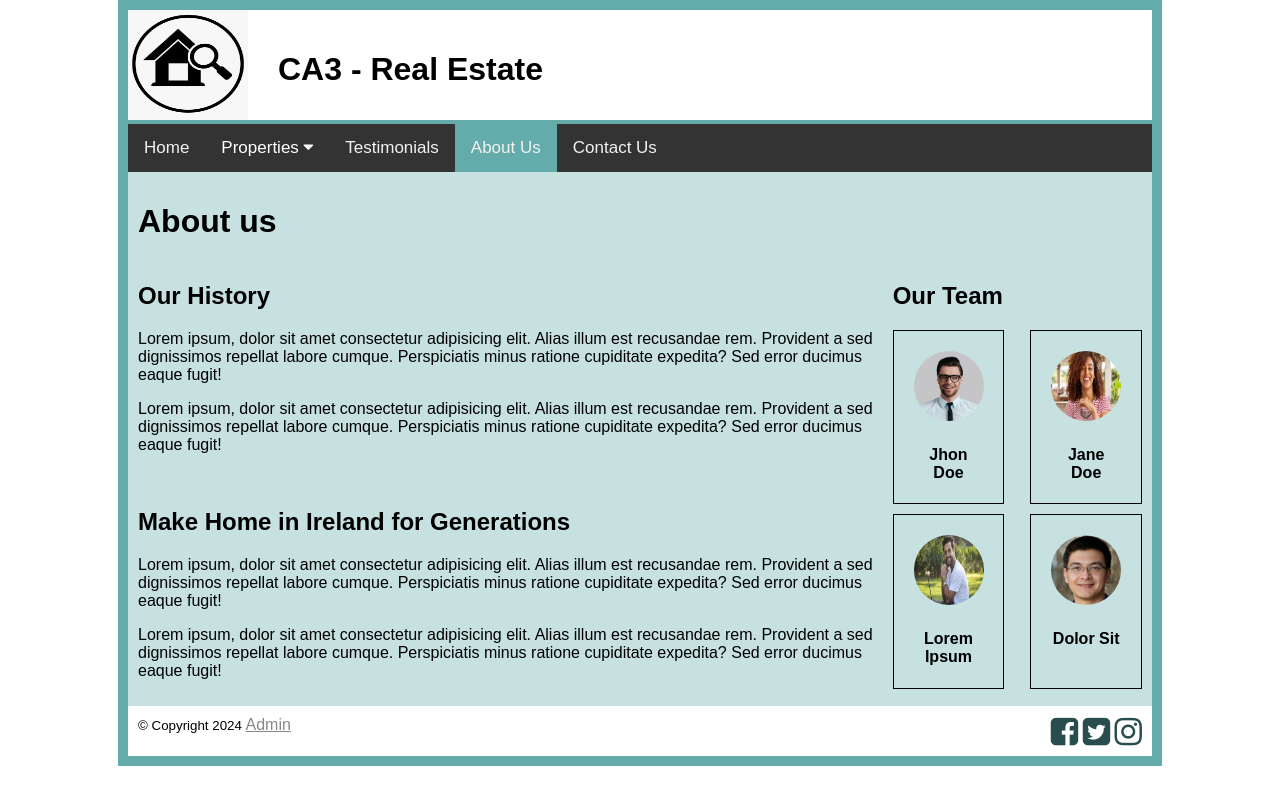
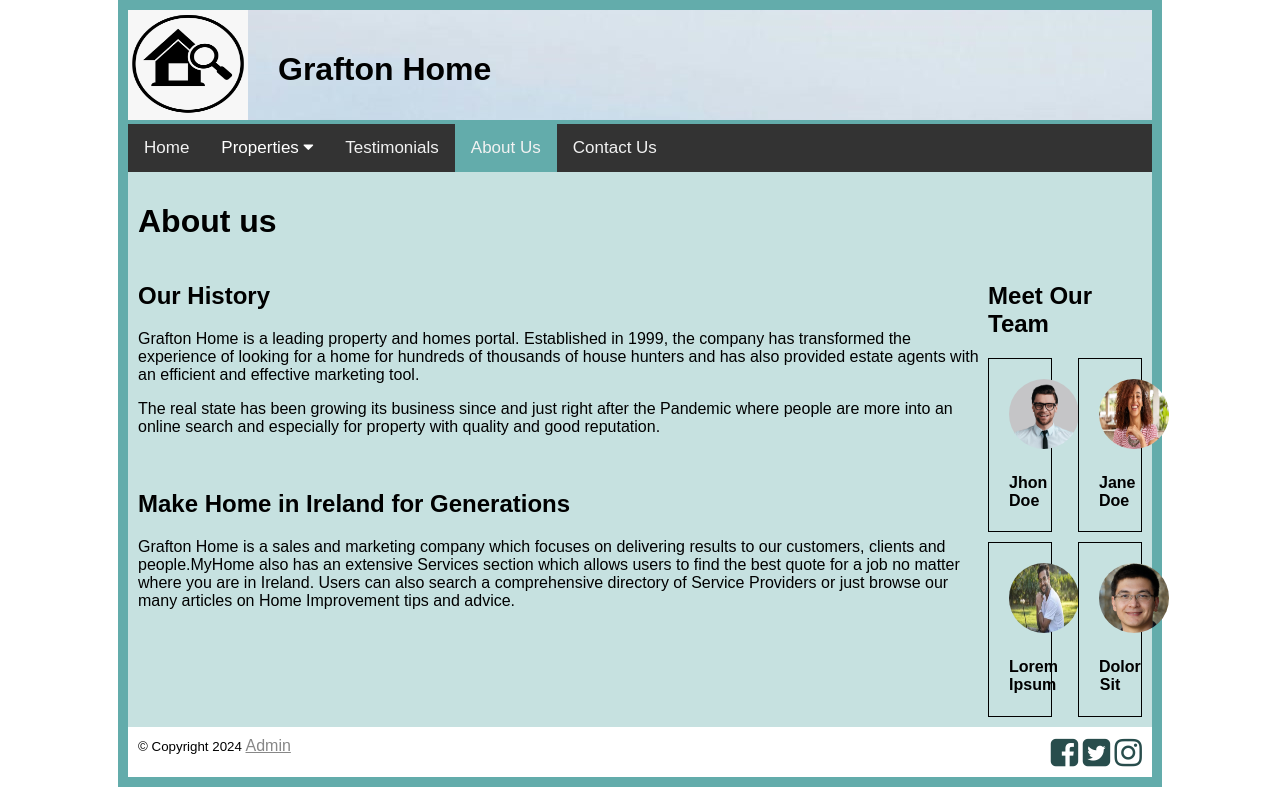
Before and after one commit to LucNogSoares/CA3, a PHP site: page /about.php in a window 1280 px wide. Run offline with PHP 8.4, Linux system fonts and the light colour scheme; data that the repository does not hold is empty.

Commit message:
header image

```diff
--- a/about.php
+++ b/about.php
@@ -7,18 +7,18 @@
     <div>
         <div>
             <h2>Our History</h2>
-            <p>Lorem ipsum, dolor sit amet consectetur adipisicing elit. Alias illum est recusandae rem. Provident a sed dignissimos repellat labore cumque. Perspiciatis minus ratione cupiditate expedita? Sed error ducimus eaque fugit!</p>
-            <p>Lorem ipsum, dolor sit amet consectetur adipisicing elit. Alias illum est recusandae rem. Provident a sed dignissimos repellat labore cumque. Perspiciatis minus ratione cupiditate expedita? Sed error ducimus eaque fugit!</p>
+            <p>Grafton Home is a leading property and homes portal. Established in 1999, the company has transformed the experience of looking for a home for hundreds of thousands of house hunters and has also provided estate agents with an efficient and effective marketing tool.</p>
+            <p>The real state has been growing its business since and just right after the Pandemic where people are more into an online search and especially for property with quality and good reputation. </p>
         </div>
         <br>
         <div>
             <h2>Make Home in Ireland for Generations</h2>
-            <p>Lorem ipsum, dolor sit amet consectetur adipisicing elit. Alias illum est recusandae rem. Provident a sed dignissimos repellat labore cumque. Perspiciatis minus ratione cupiditate expedita? Sed error ducimus eaque fugit!</p>
-            <p>Lorem ipsum, dolor sit amet consectetur adipisicing elit. Alias illum est recusandae rem. Provident a sed dignissimos repellat labore cumque. Perspiciatis minus ratione cupiditate expedita? Sed error ducimus eaque fugit!</p>
+            <p>Grafton Home is a sales and marketing company which focuses on delivering results to our customers, clients and people.MyHome also has an extensive Services section which allows users to find the best quote for a job no matter where you are in Ireland. Users can also search a comprehensive directory of Service Providers or just browse our many articles on Home Improvement tips and advice.</p>
+            <p></p>
         </div>
     </div>
     <div>
-        <h2>Our Team</h2>
+        <h2>Meet Our Team</h2>
         <div class="avatar-group">
             <div class="avatar w-half">
                 <img src="images/jhon_doe.jpg" alt="jon_doe">
--- a/css/styles.css
+++ b/css/styles.css
@@ -7,7 +7,8 @@ body{background-color: white; margin: 0; font-family:Arial;}
 	}
 
 header{
-	background-color: #ffffff;
+
+  background-image: url("../images/header image.jpg");
 	height: 110px;
 	}
 
--- a/includes/header.html
+++ b/includes/header.html
@@ -2,5 +2,5 @@
   <div id="logo">
     <img src="images/real-estate-icon.png" width="120" height="110" />
   </div>
-  <div id="sitename"><h1>CA3 - Real Estate</h1></div>
+  <div id="sitename"><h1>Grafton Home</h1></div>
 </header>
```
Also changed, not shown: images/header image.jpg (added).
